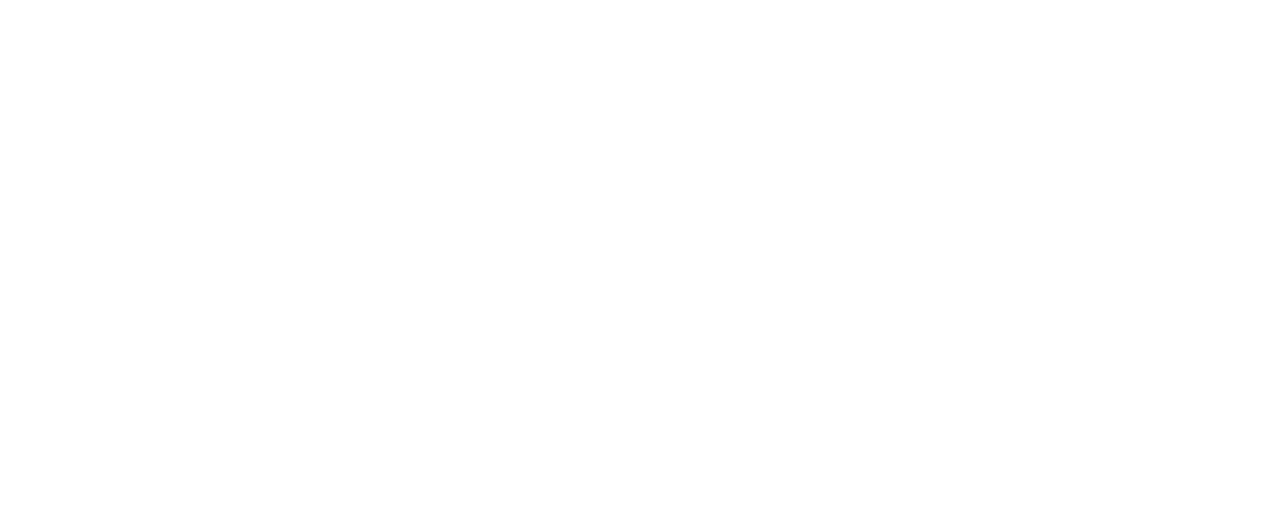
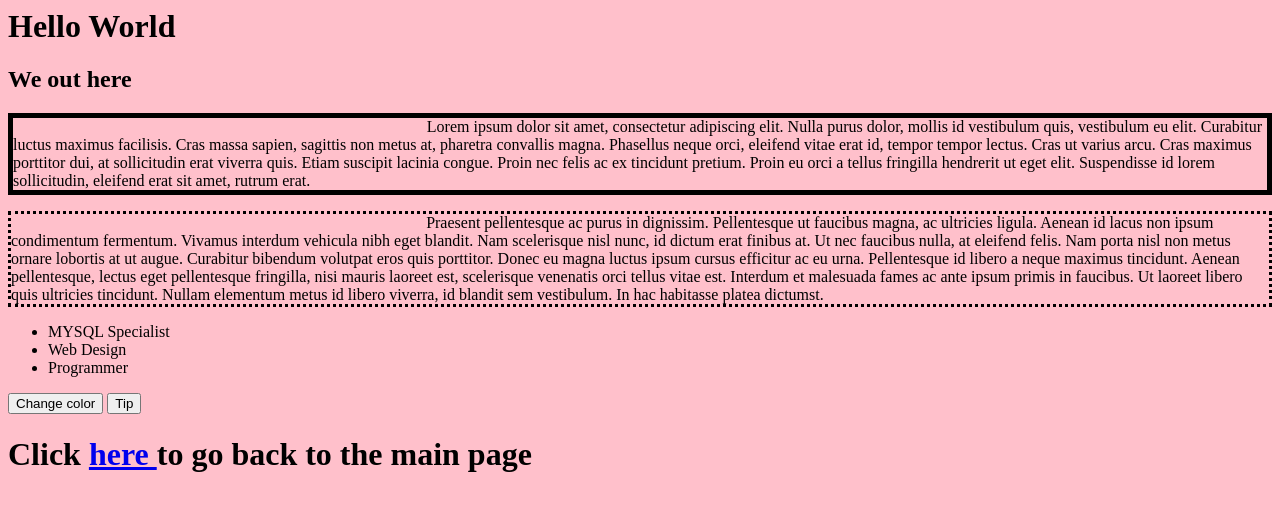
Before and after one commit to NehPatel97/NehPatel97.github.io, a plain HTML site: page indexjs.html in a window 1280 px wide. Drawn offline with Linux system fonts and the light colour scheme.

Commit message:
update with javascript

```diff
--- a/indexjs.html
+++ b/indexjs.html
@@ -1,4 +1,45 @@
 <html>
 <head>
-	<title> Neh Patel </title>
+	<title> Javascript </title>
+	<link rel="stylesheet" href="indexCSS.css">
 </head>
+<body>
+	<h1> Hello World </h1>
+	<h2> We out here </h2>
+
+	<p id="p1">
+		Lorem ipsum dolor sit amet, consectetur adipiscing elit. Nulla purus dolor, mollis id vestibulum quis, vestibulum eu elit. Curabitur luctus maximus facilisis. Cras massa sapien, sagittis non metus at, pharetra convallis magna. Phasellus neque orci, eleifend vitae erat id, tempor tempor lectus. Cras ut varius arcu. Cras maximus porttitor dui, at sollicitudin erat viverra quis. Etiam suscipit lacinia congue. Proin nec felis ac ex tincidunt pretium. Proin eu orci a tellus fringilla hendrerit ut eget elit. Suspendisse id lorem sollicitudin, eleifend erat sit amet, rutrum erat.
+	</p>
+
+	<p id="p2">
+		Praesent pellentesque ac purus in dignissim. Pellentesque ut faucibus magna, ac ultricies ligula. Aenean id lacus non ipsum condimentum fermentum. Vivamus interdum vehicula nibh eget blandit. Nam scelerisque nisl nunc, id dictum erat finibus at. Ut nec faucibus nulla, at eleifend felis. Nam porta nisl non metus ornare lobortis at ut augue. Curabitur bibendum volutpat eros quis porttitor. Donec eu magna luctus ipsum cursus efficitur ac eu urna. Pellentesque id libero a neque maximus tincidunt. Aenean pellentesque, lectus eget pellentesque fringilla, nisi mauris laoreet est, scelerisque venenatis orci tellus vitae est. Interdum et malesuada fames ac ante ipsum primis in faucibus. Ut laoreet libero quis ultricies tincidunt. Nullam elementum metus id libero viverra, id blandit sem vestibulum. In hac habitasse platea dictumst.
+	</p>
+
+	<ul>
+		<li> MYSQL Specialist </li>
+		<li> Web Design </li>
+		<li> Programmer </li>
+	</ul>
+
+	<button onclick="backcolor('red')"> Change color </button>
+
+	<button onclick="popup()"> Tip </button>
+
+	<script>
+		function backcolor(color) {
+   document.body.style.background = color;
+		}
+	</script>
+
+	<script>
+		function popup() {
+			alert("click the bottom link to go back");
+		}
+	</script>
+
+
+
+	<h1> Click <a href="https://Nehpatel97.github.io"> here </a> to go back to the main page </h1>
+
+</body>
+</html>
```
Also changed, not shown: index.html (+2 -0 lines).
